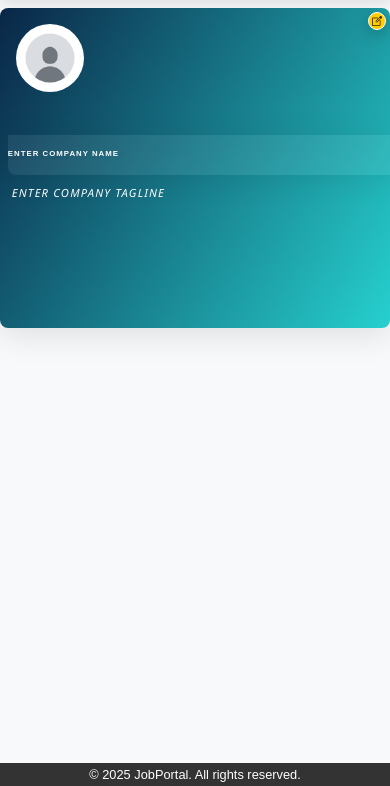
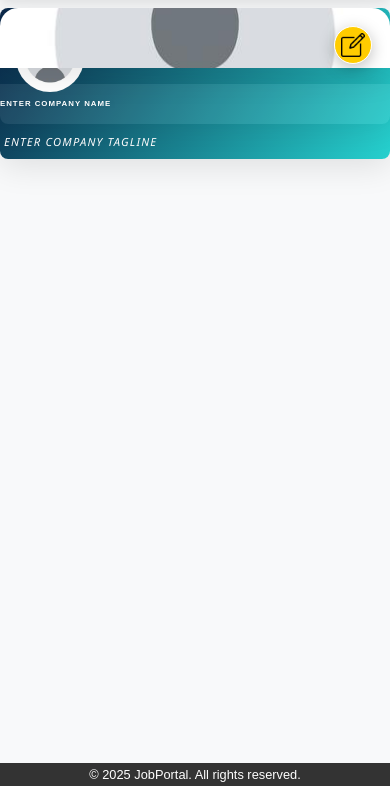
Before and after one commit to Sunthunder0813/HirePath, a PHP site: page /phpmailer/pages/employer/company_profile.php in a window 390 px wide. Shown: the part 208-994 px from the top of the page. Run offline with PHP 8.4, Linux system fonts and the light colour scheme; a user stored in the database is signed in; data comes from the database, SQL or seed files in the repository.

Commit message:
updating

```diff
--- a/pages/employer/company_profile.php
+++ b/pages/employer/company_profile.php
@@ -957,57 +957,18 @@
         }
 
         @media (max-width: 900px) {
-            .profile-flip-wrapper,
-            .profile-flip-inner,
-            .profile-front,
-            .profile-back {
-                max-width: 100vw !important;
-                width: 100vw !important;
-                min-width: 0 !important;
-            }
-            .profile-front,
-            .profile-back {
+            .profile-front:not(.edit-mode-active) {
+                flex-direction: column !important;
                 height: auto !important;
                 min-height: 0 !important;
                 margin: 8px 0 !important;
                 border-radius: 8px !important;
+                align-items: stretch !important;
+            }
+            .profile-header {
                 flex-direction: column !important;
-                align-items: stretch !important;
-            }
-            .company-description-section {
-                flex-direction: column !important;
-                height: auto !important;
-            }
-            .company-desc-left {
-                border-radius: 8px 8px 0 0 !important;
-                min-width: 0 !important;
-                max-width: 100vw !important;
-                width: 100vw !important;
-                padding: 10px 0 4px 0 !important;
-            }
-            .company-desc-right {
+                min-height: unset !important;
                 padding: 0 !important;
-                min-width: 0 !important;
-                max-width: 100vw !important;
-                width: 100vw !important;
-            }
-            .company-desc-logo img {
-                width: 48px !important;
-                height: 48px !important;
-            }
-            .company-desc-title {
-                font-size: 0.9em !important;
-                max-width: 95vw !important;
-            }
-            .overview-top {
-                padding: 8px 2vw 0 2vw !important;
-            }
-            .overview-label-horizontal {
-                font-size: 1em !important;
-            }
-            .overview-content {
-                font-size: 0.95em !important;
-                max-width: 98vw !important;
             }
             .company-image-wrapper {
                 position: static !important;
@@ -1048,60 +1009,13 @@
                 padding: 4px 4px !important;
                 max-width: 95vw !important;
             }
-            .edit-profile-btn {
-                top: 4px !important;
-                right: 4px !important;
-                width: 24px !important;
-                height: 24px !important;
-                background-size: 14px 14px !important;
-            }
-            .edit-mode-input,
-            .edit-mode-tagline,
-            .edit-mode-wide {
-                max-width: 95vw !important;
-                width: 95vw !important;
-                font-size: 1em !important;
-                padding: 8px 8px !important;
-            }
-            .edit-mode-textarea {
-                max-width: 95vw !important;
-                font-size: 0.95em !important;
-                padding: 8px !important;
-                min-height: 60px !important;
-                height: 80px !important;
-            }
-            .jobs-section {
-                padding: 8px 2vw 4px 2vw !important;
-                max-width: 98vw !important;
-            }
-            .job-list li {
-                padding: 8px 4px !important;
-            }
         }
         @media (max-width: 600px) {
-            .company-desc-logo img {
-                width: 36px !important;
-                height: 36px !important;
-            }
-            .company-desc-title {
-                font-size: 0.8em !important;
-            }
-            .overview-label-horizontal {
-                font-size: 0.8em !important;
-            }
-            .overview-content {
-                font-size: 0.8em !important;
-            }
             .company-image-wrapper {
                 height: 60px !important;
             }
             .company-image-wrapper img {
                 height: 60px !important;
-            }
-            .edit-profile-btn {
-                width: 18px !important;
-                height: 18px !important;
-                background-size: 10px 10px !important;
             }
             .company-profile-title {
                 max-width: 90vw !important;
@@ -1113,18 +1027,6 @@
                 font-size: 0.7em !important;
                 padding: 2px 4px !important;
                 max-width: 90vw !important;
-            }
-            .edit-mode-input,
-            .edit-mode-tagline,
-            .edit-mode-wide {
-                max-width: 90vw !important;
-                width: 90vw !important;
-            }
-            .edit-mode-textarea {
-                max-width: 90vw !important;
-            }
-            .jobs-section {
-                padding: 4px 1vw 2px 1vw !important;
             }
         }
         @media (max-width: 400px) {
--- a/pages/job_seeker/application_status.php
+++ b/pages/job_seeker/application_status.php
@@ -253,6 +253,7 @@
             <li class="profile-dropdown">
                 <a><?php echo htmlspecialchars($email); ?> <span style="font-size: 1em;">&#9660;</span></a>
                 <ul class="dropdown-menu">
+                    <li><a href="jobseeker_changepass.php" class="sign_out_button">Change Password</a></li>
                     <li><a href="../../logout.php" class="sign-out-button">Sign Out</a></li>
                 </ul>
             </li>
```
Also changed, not shown: 1 other file.
